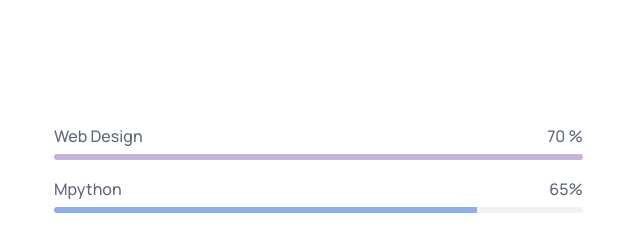
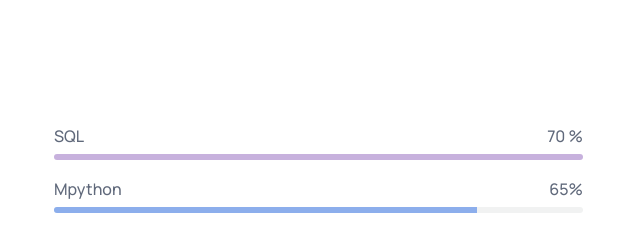
Before and after one commit to kemzzy247/Ekemeno-Benson, a plain HTML site: page index.html in a window 1280 px wide. Shown: the part 800-1026 px from the top of the page, 611-1251 px from the left. Drawn offline with nearby package versions, Linux system fonts and the light colour scheme.

Commit message:
Update index.html

```diff
--- a/index.html
+++ b/index.html
@@ -213,7 +213,7 @@
               <li class="progress-item">
 
                 <div class="label-wrapper">
-                  <p>Web Design</p>
+                  <p>SQL</p>
 
                   <span class="span">70 %</span>
                 </div>
```
